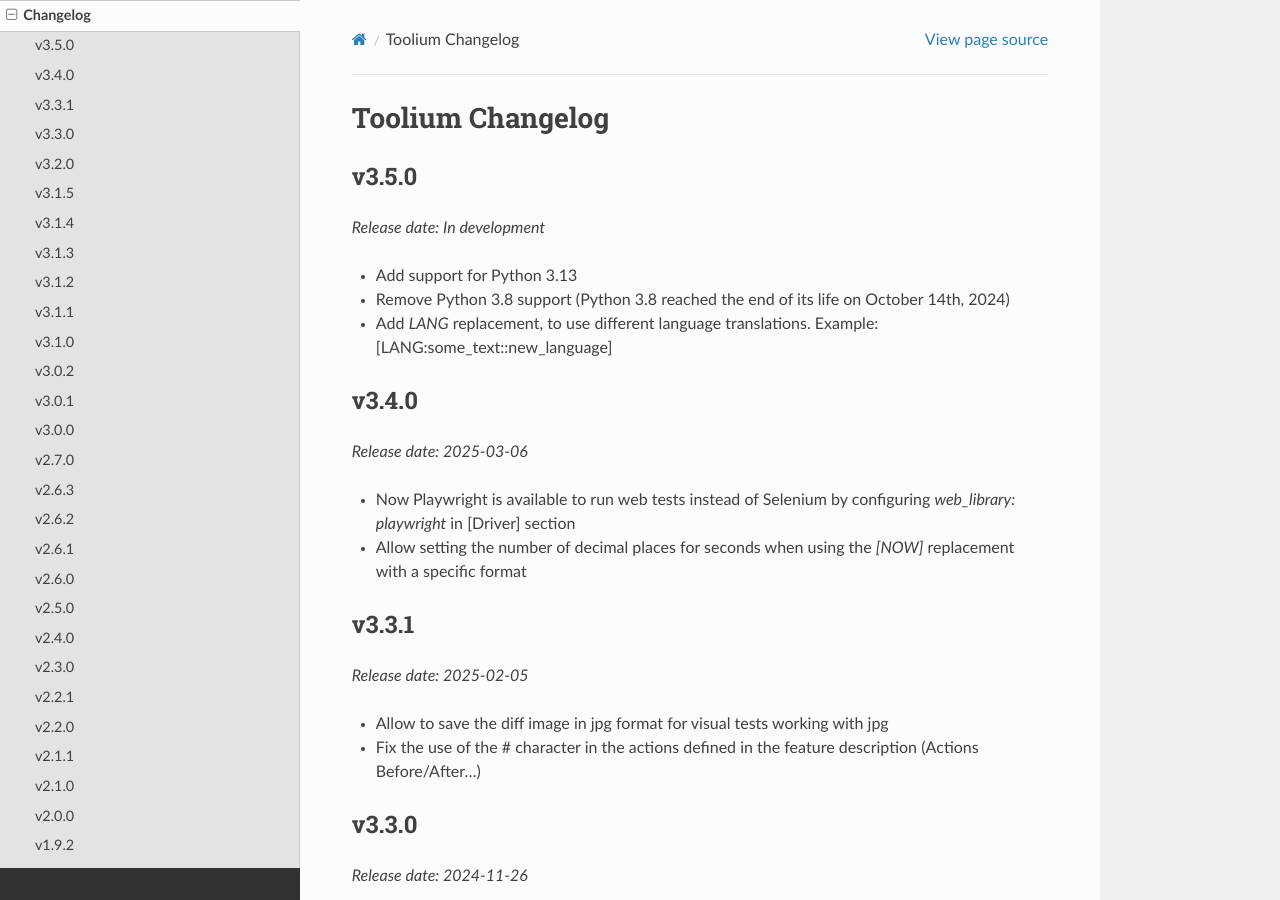
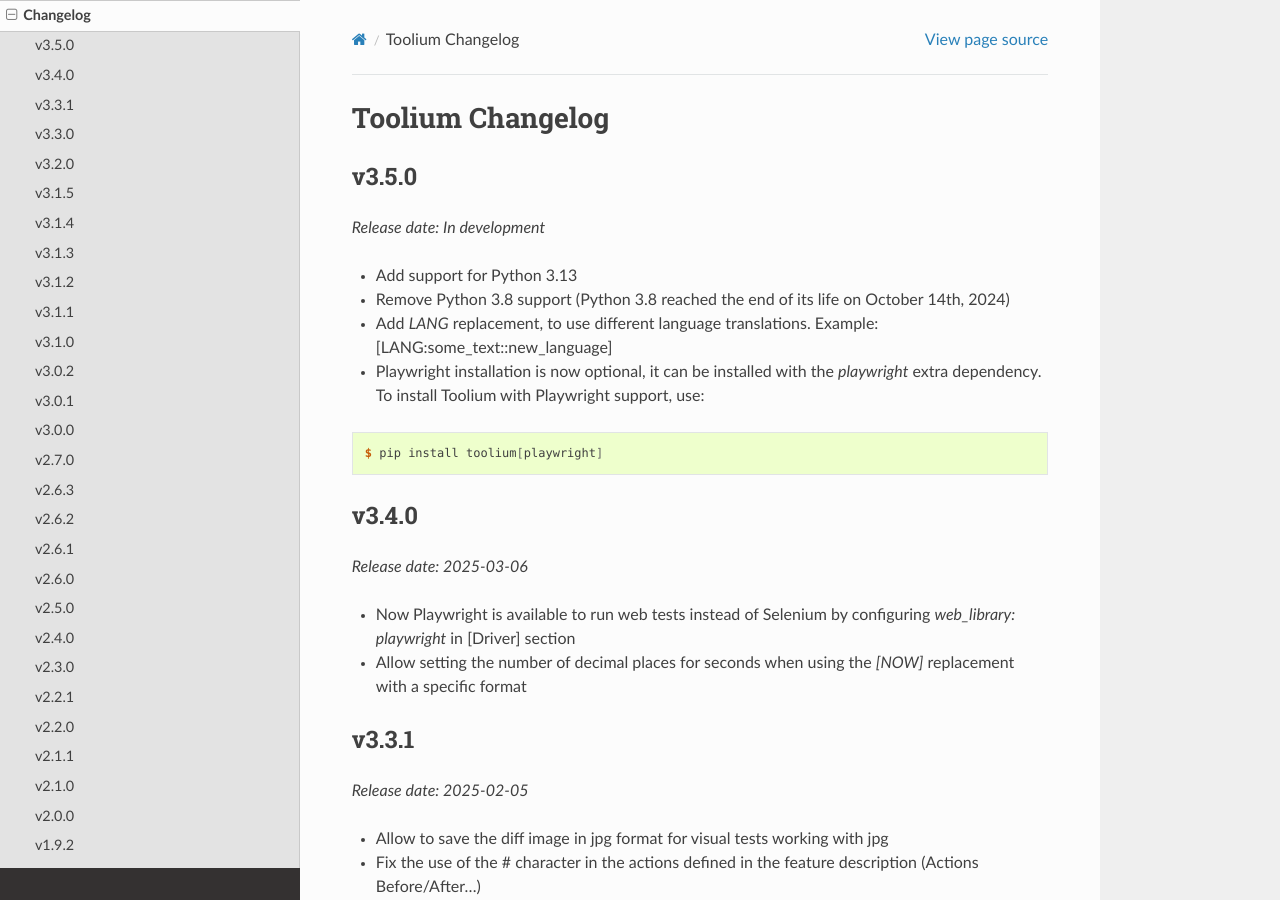
Before and after one commit to Telefonica/toolium, a Sphinx documentation site: the page built from docs/changelog.rst, in a window 1280 px wide and 900 px high. Built offline with Sphinx 7.4.7 and the Read the Docs theme 3.1.0, drawn with Linux system fonts in a browser that asks for light colours.

Commit message:
fix: playwright is an optional requirement (#424)

```diff
--- a/CHANGELOG.rst
+++ b/CHANGELOG.rst
@@ -9,6 +9,12 @@
 - Add support for Python 3.13
 - Remove Python 3.8 support (Python 3.8 reached the end of its life on October 14th, 2024)
 - Add `LANG` replacement, to use different language translations. Example: [LANG:some_text::new_language]
+- Playwright installation is now optional, it can be installed with the `playwright` extra dependency. To install
+  Toolium with Playwright support, use:
+
+.. code:: console
+
+    $ pip install toolium[playwright]
 
 v3.4.0
 ------
--- a/docs/playwright_configuration.rst
+++ b/docs/playwright_configuration.rst
@@ -16,6 +16,12 @@
     web_library: playwright
     type: chrome
 
+To run Playwright tests, you must install Playwright dependencies. You can do it by running the following command:
+
+.. code:: console
+
+    $ pip install toolium[playwright]
+
 Features not supported yet
 --------------------------
 
--- a/requirements.txt
+++ b/requirements.txt
@@ -1,6 +1,5 @@
 requests~=2.27                   # api tests
 selenium~=4.0                    # web tests
-playwright~=1.43                 # web tests
 Appium-Python-Client>=2.3,<5.0   # mobile tests
 Pillow~=10.1                     # visual testing
 screeninfo~=0.8
--- a/setup.py
+++ b/setup.py
@@ -61,6 +61,9 @@
     install_requires=read_file('requirements.txt').splitlines(),
     setup_requires=['pytest-runner'],
     tests_require=read_file('requirements_dev.txt').splitlines(),
+    extras_require={
+        "playwright": ["playwright~=1.43"],
+    },
     test_suite='toolium.test',
     author='Rubén González Alonso, Telefónica I+D',
     author_email='ruben.gonzalezalonso@telefonica.com',
```
Also changed, not shown: 1 other file.
